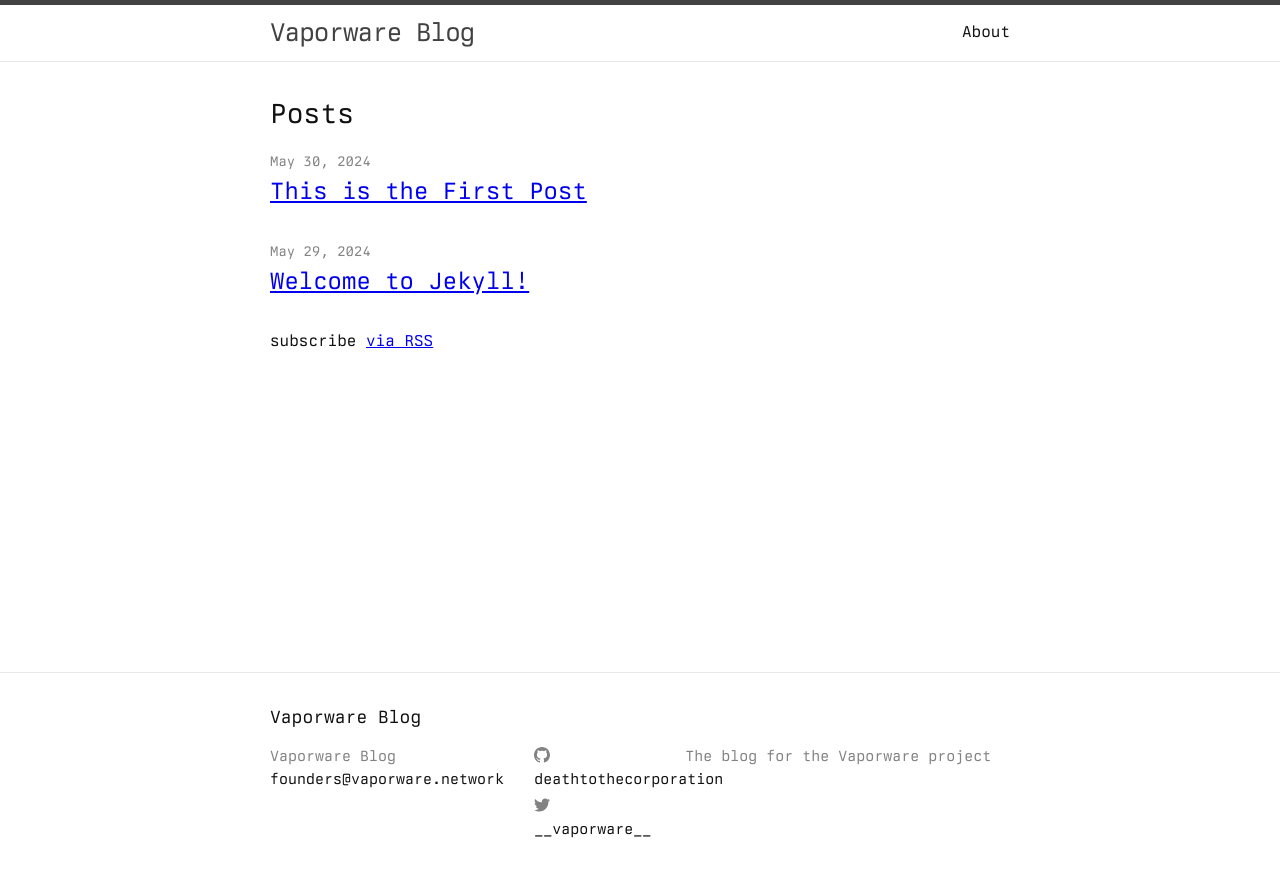
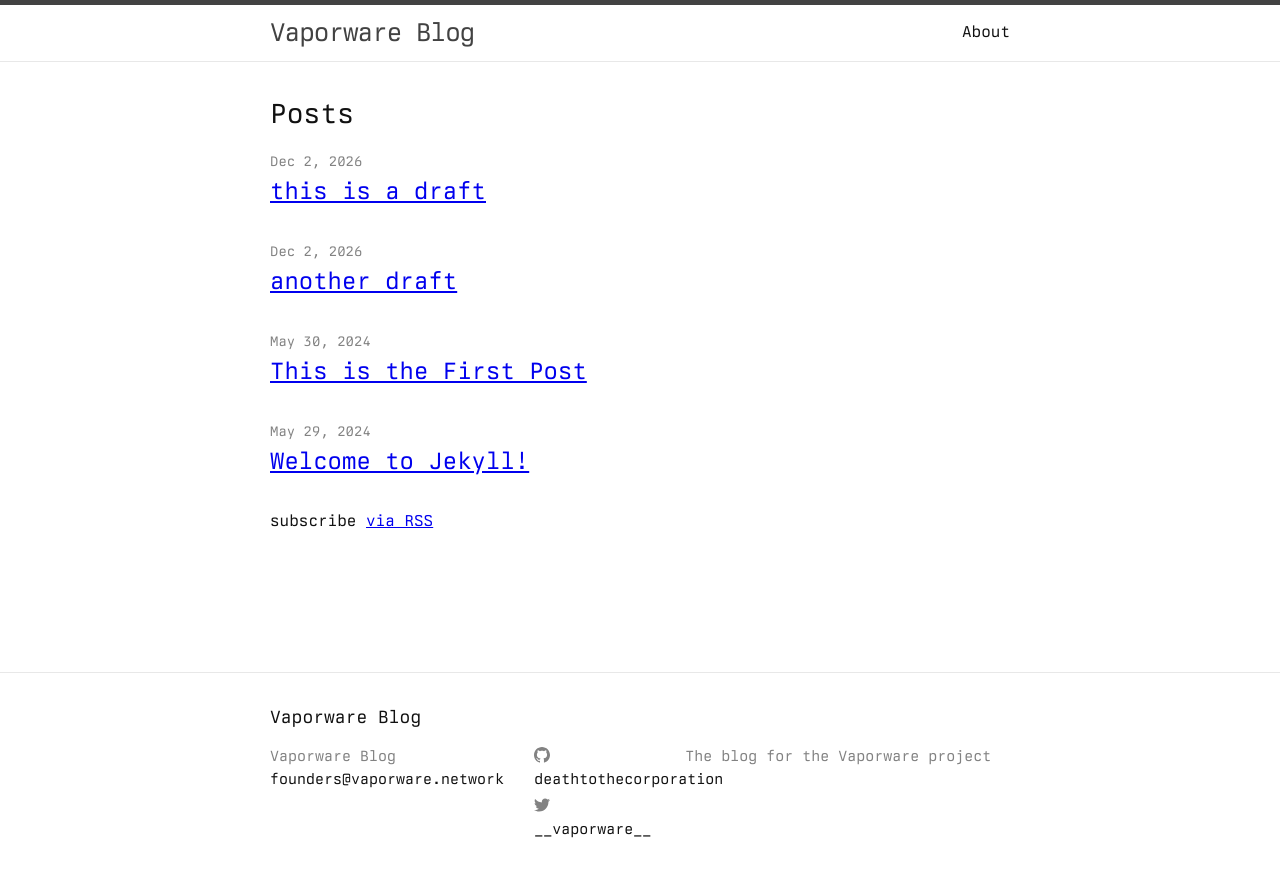
Before and after one commit to deathtothecorporation/jekyll-blog, a Jekyll site: the page built from index.markdown, in a window 1280 px wide. Shown: the top 877 px of the page. Built offline with Jekyll 4.4.1, drawn with Linux system fonts in a browser that asks for light colours.

Commit message:
WIP drafts

```diff
--- a/_config.yml
+++ b/_config.yml
@@ -34,6 +34,15 @@ theme: minima
 plugins:
   - jekyll-feed
 
+show_drafts: true
+jekyll_admin:
+  # hidden_links:
+  #   - pages
+  #   - staticfiles
+  #   - datafiles
+  #   - configuration
+  homepage: "posts"
+
 # Exclude from processing.
 # The following items will not be processed, by default.
 # Any item listed under the `exclude:` key here will be automatically added to
--- /dev/null
+++ b/_drafts/another-draft.md
@@ -0,0 +1,5 @@
+---
+title: another draft
+---
+
+herrow.
--- /dev/null
+++ b/_drafts/this-is-a-draft.md
@@ -0,0 +1,6 @@
+---
+title: this is a draft
+layout: post
+---
+
+might publish soon
```
Also changed, not shown: _posts/2024-05-30-this-is-the-first-post.md (+2 -0 lines).
